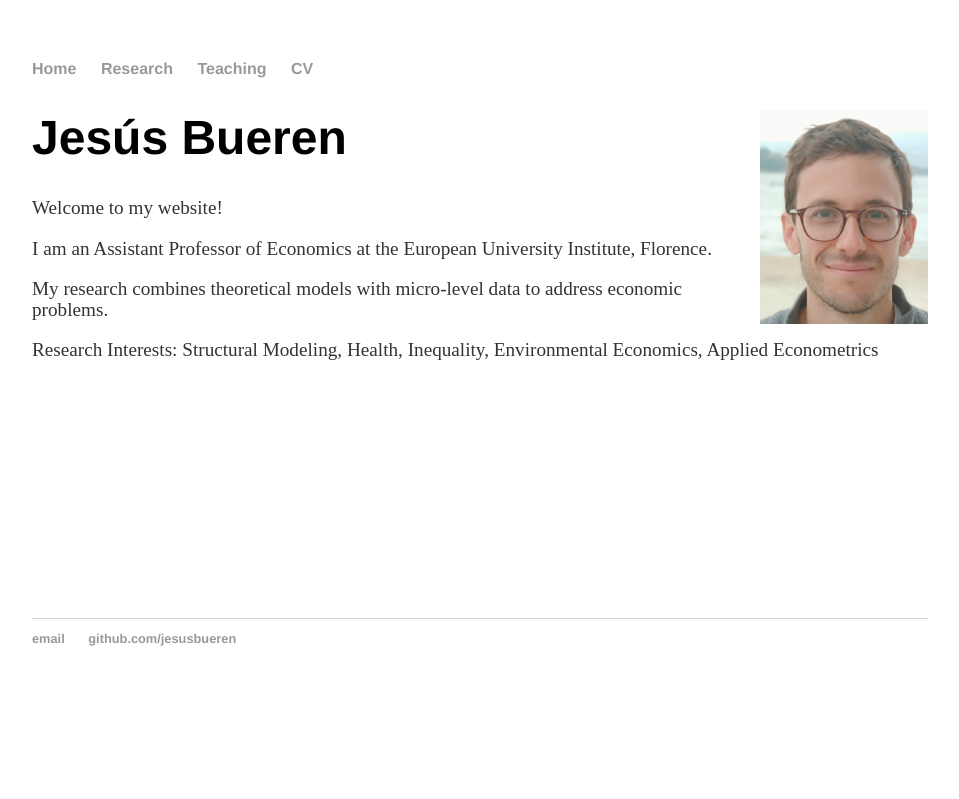
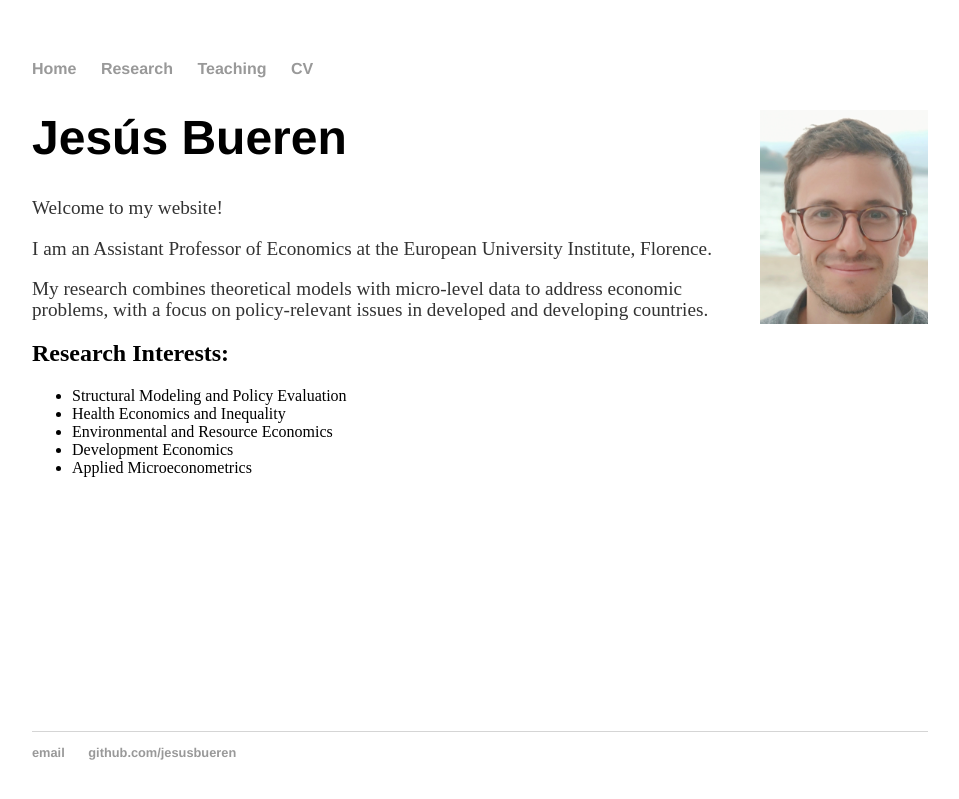
Before and after one commit to jesusbueren/jesusbueren.github.io, a Jekyll site: the page built from index.html, in a window 1280 px wide. Shown: the top 799 px of the page, without its empty margins (160-1119 px from the left). Built offline with Jekyll 4.4.1, drawn with Linux system fonts in a browser that asks for light colours.

Commit message:
Update index.html

```diff
--- a/index.html
+++ b/index.html
@@ -7,8 +7,15 @@
 	<h1><img src="img_github.jpg" alt="" style="float:right;width:168px;height:214px;">Jes&uacutes Bueren</h1>
 	<p>Welcome to my website!</p>
 	<p> I am an Assistant Professor of Economics at the European University Institute, Florence.</p>
-	<p> My research combines theoretical models with micro-level data to address economic problems.</p>
-	<p> Research Interests: Structural Modeling, Health, Inequality, Environmental Economics, Applied Econometrics</p>
+	<p>My research combines theoretical models with micro-level data to address economic problems, with a focus on policy-relevant issues in developed and developing countries.</p>
+        <h2>Research Interests:</h2>
+        <ul>
+        <li>Structural Modeling and Policy Evaluation</li>
+        <li>Health Economics and Inequality</li>
+        <li>Environmental and Resource Economics</li>
+        <li>Development Economics</li>
+        <li>Applied Microeconometrics</li>
+        </ul>
 	<pre>
 
 
```
